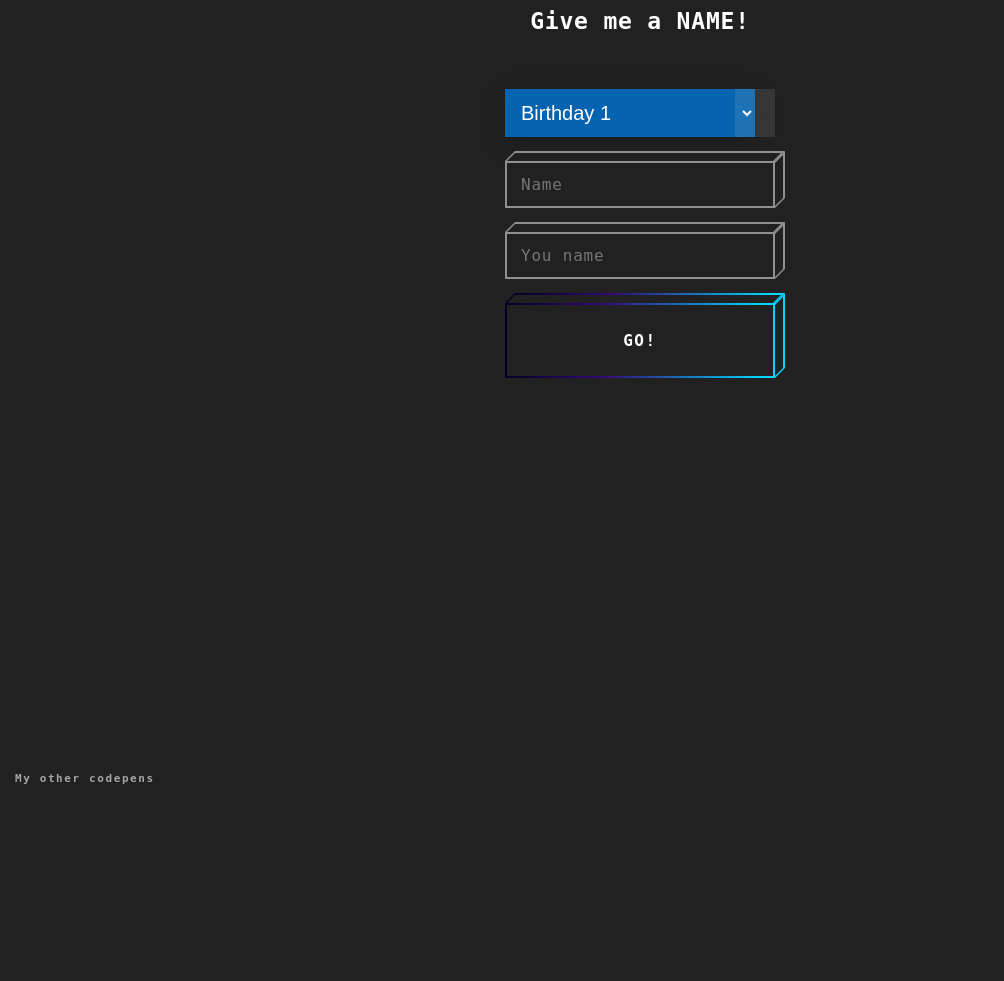
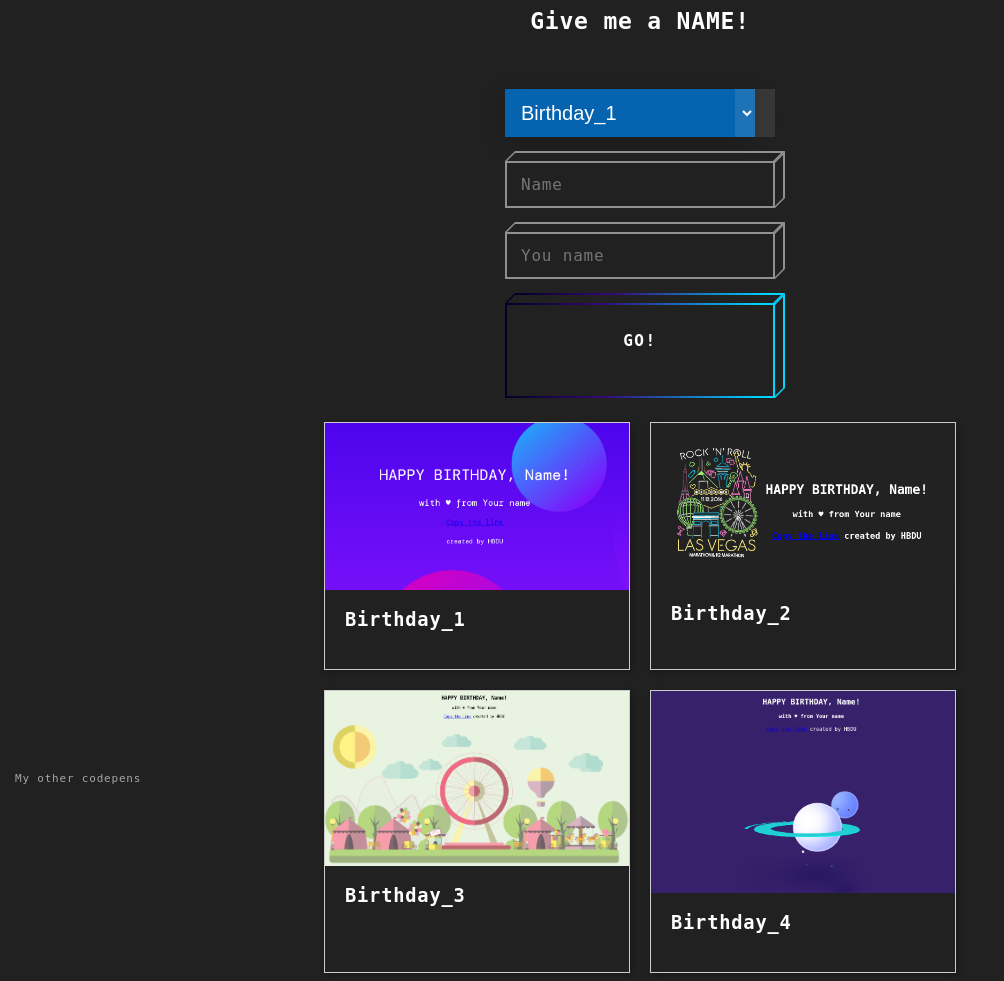
Before and after one commit to thelilnix/HBDU, a Flask app: page / in a window 1280 px wide. Shown: the whole page, without its empty margins (0-1004 px from the left). Before the commit the page ends 784 px from the top, so only its background shows below. Run offline with Flask 2, Linux system fonts and the light colour scheme.

Commit message:
The sample grid added to the home page. (Credit: https://www.quackit.com/html/html_editors/scratchpad/?example=/css/grid/examples/cards_auto-fill_align-items_stretch)

```diff
--- a/src/HBDU/static/Home/css/style.css
+++ b/src/HBDU/static/Home/css/style.css
@@ -183,3 +183,29 @@ h1 {
 .box select option {
   padding: 30px;
 }
+
+.grid {
+  display: grid;
+  grid-template-columns: repeat(auto-fill, minmax(200px, 1fr));
+  grid-gap: 20px;
+  align-items: stretch;
+  margin-left: 25%;
+  margin-right: 25%;
+  }
+.grid > article {
+  border: 1px solid #ccc;
+  box-shadow: 2px 2px 6px 0px  rgba(0,0,0,0.3);
+}
+.grid > article img {
+  max-width: 100%;
+}
+.text {
+  padding: 0 20px 20px;
+}
+.text > button {
+  background: gray;
+  border: 0;
+  color: white;
+  padding: 10px;
+  width: 100%;
+}
--- a/src/HBDU/templates/Home/index.html
+++ b/src/HBDU/templates/Home/index.html
@@ -7,17 +7,16 @@
         <center>
             <div class='control'>
                 <h1>
-                Give me a NAME!
+                    Give me a NAME!
                 </h1>
             </div>
         </center>
         <form autocomplete='off' class='form' action='/v1/say_happy' method='post'>
             <div class='box'>
                 <select id="theme" name="theme">
-                    <option value="Birthday_1">Birthday 1</option>
-                    <option value="Birthday_2">Birthday 2</option>
-                    <option value="Birthday_3">Birthday 3</option>
-                    <option value="Birthday_4">Birthday 4</option>
+                    {% for theme in themes %}
+                        <option value={{ theme }}>{{ theme }}</option>
+                    {% endfor %}
                 </select>
             </div>
             <div class='control block-cube block-input'>
@@ -57,11 +56,22 @@
                 <div class='text'>
                     <input type='submit' value='GO!' class='btn block-cube block-cube-hover'>
                 </div>
+            </div>
             <div class='credits'>
                 <a href='https://codepen.io/marko-zub/' target='_blank'>
                 My other codepens
                 </a>
             </div>
             </form>
+            <main class="grid">
+                {% for theme in themes %}
+                    <article>
+                        <img src="{{ url_for('static', filename=theme+'/images/screenshot.png') }}">
+                        <div class="text">
+                        <h3>{{ theme }}</h3>
+                        </div>
+                    </article>
+                {% endfor %}
+            </main>
     </body>
 </html>
--- a/src/HBDU/views.py
+++ b/src/HBDU/views.py
@@ -12,7 +12,7 @@ THEMES = ["Birthday_1", "Birthday_2", "Birthday_3", "Birthday_4"]
 
 @app.route("/")
 def home():
-    return render_template("Home/index.html")
+    return render_template("Home/index.html", themes=THEMES)
 
 
 @app.route("/v1/say_happy", methods=['POST'])
```
Also changed, not shown: src/HBDU/static/Birthday_1/images/screenshot.png (added), src/HBDU/static/Birthday_2/images/screenshot.png (added), src/HBDU/static/Birthday_3/images/screenshot.png (added), src/HBDU/static/Birthday_4/images/screenshot.png (added).
